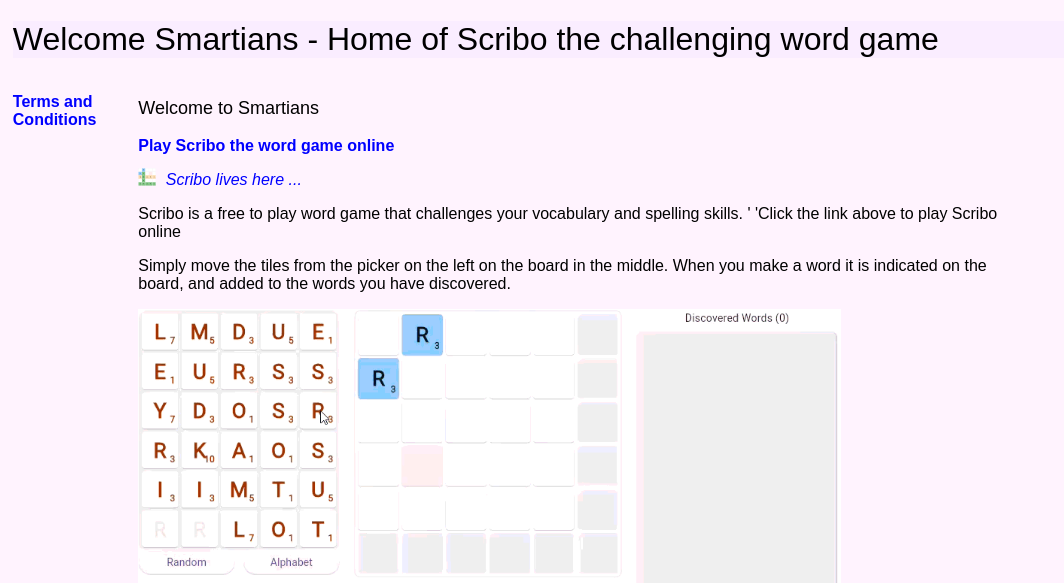
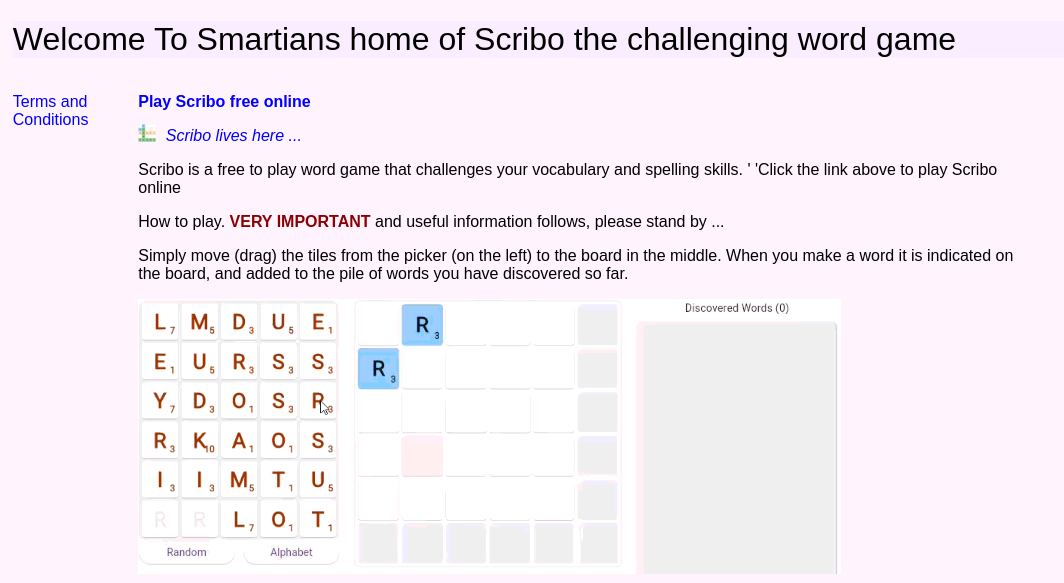
Before and after one commit to lucsan/smartians_1, a Flask app: page / in a window 1280 px wide. Shown: the top 583 px of the page, without its empty margins (0-1064 px from the left). Run offline with Flask 3, Linux system fonts and the light colour scheme.

Commit message:
Web Build v0.00

```diff
--- a/app.py
+++ b/app.py
@@ -1,6 +1,7 @@
 from flask import Flask, render_template
 
-app = Flask(__name__)
+# app = Flask(__name__)
+app = Flask(__name__, template_folder='templates', static_folder='templates/assets')
 
 @app.route('/')
 def hello():
--- a/templates/index.html
+++ b/templates/index.html
@@ -11,7 +11,7 @@
 
 <body style="background-color: #fff3fe; font-family: Arial, sans-serif; margin: 1%; padding: 0;">
   <header>
-    <h1 style="background-color: #faedff; font-weight: normal;">Welcome Smartians - Home of Scribo the challenging word
+    <h1 style="background-color: #faedff; font-weight: normal;">Welcome To Smartians home of Scribo the challenging word
       game</h1>
   </header>
   <main>
@@ -20,14 +20,13 @@
       <!-- Left Column -->
       <div class="columnLeft" style="float:left; width: 10%; background-color: #fff3fe;">
         <a href="terms.html" style="text-decoration: none; color: inherit;">
-          <h2 style="font-size: medium; font-weight: bold; color:blue">Terms and Conditions</h2>
+          <h2 style="font-size: medium; font-weight: normal; color:blue">Terms and Conditions</h2>
         </a>
       </div>
       <!-- Middle Column -->
       <div class="columnCenter" style="float:left; width: 70%; background-color: #fff3fe;">
-        <p style="font-size: large;">Welcome to Smartians</p>
-        <a href="scribo.smartians.co.uk" target="_blank" style="text-decoration: none; color: inherit;">
-          <h2 style="font-size: medium; font-weight: bold; color:blue">Play Scribo the word game online</h2>
+        <a href="https://scribo.smartians.co.uk" target="_blank" style="text-decoration: none; color: inherit;">
+          <h2 style="font-size: medium; font-weight: bold; color:blue">Play Scribo free online</h2>
           <img src="assets/images/scribo-icon-512.png"
             style="float:left; max-width: 2%; height: auto; margin-right: 10px;" alt="Scribo the word game" />
           <p style="font-size: medium; font-style: italic; color: blue;">Scribo lives here ...</p>
@@ -35,8 +34,13 @@
 
         <p>Scribo is a free to play word game that challenges your vocabulary and spelling skills. '
           'Click the link above to play Scribo online</p>
-        <p>Simply move the tiles from the picker on the left on the board in the middle. When you make a word it is
-          indicated on the board, and added to the words you have discovered.</p>
+        <header>How to play. <span style="color:darkred; font-weight: bold;">VERY IMPORTANT</span> and useful
+          information
+          follows, please
+          stand by ...</header>
+        <div style="margin-bottom: 10px;"></div>
+        <p>Simply move (drag) the tiles from the picker (on the left) to the board in the middle. When you make a word
+          it is indicated on the board, and added to the pile of words you have discovered so far.</p>
 
         <img src="assets/images/scribo-play-1.gif" style="max-width: 80%; height: auto;"
           alt="Scribo the word game board" />
@@ -47,7 +51,14 @@
           alt="Scribo the word game scores" />
         <img src="assets/images/scribo-play-2.gif" style="max-width: 80%; height: auto;"
           alt="Scribo the word game board" />
-      </div>
+        <div style="margin-bottom: 10px;"></div>
+        <p>You are given two clue tiles, these are the blue ones, and a bonus tile, the pink one.
+          Any words crossing the bonus tile get double points.</p>
+        <p>Once you have compleated the board (all tiles except bonus and clue tiles are green), you receive a bonus
+          score,
+          and you can keep on playing to see if you can discover more words or get an even higher score for the board
+          words.</p>
+      </div> <!-- Middle Column -->
       <!-- Right Column -->
       <div class="columnRight" style="float:left; width: 20%; background-color: #dcdcdc;"></div>
       <div style="clear: both;"></div>
```
